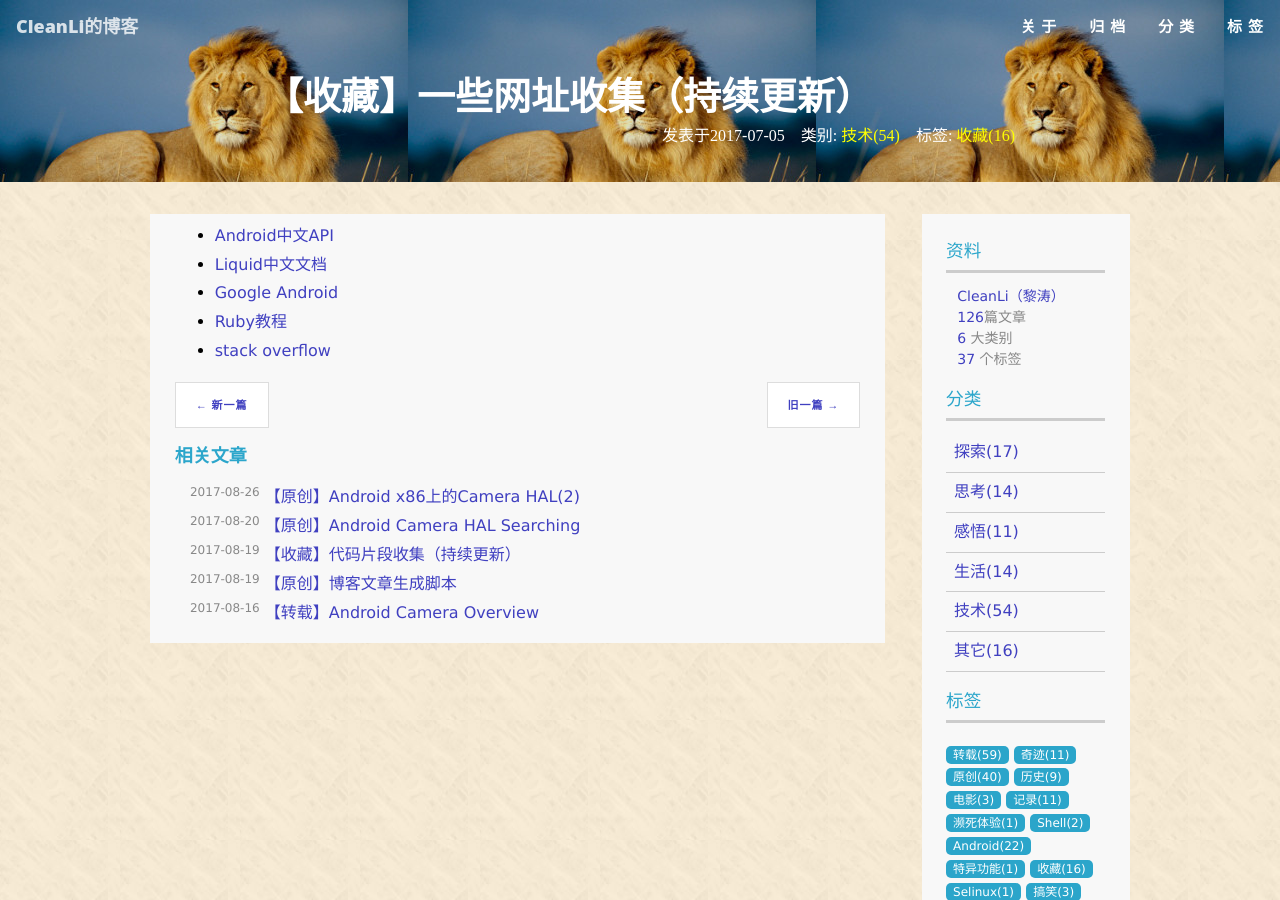
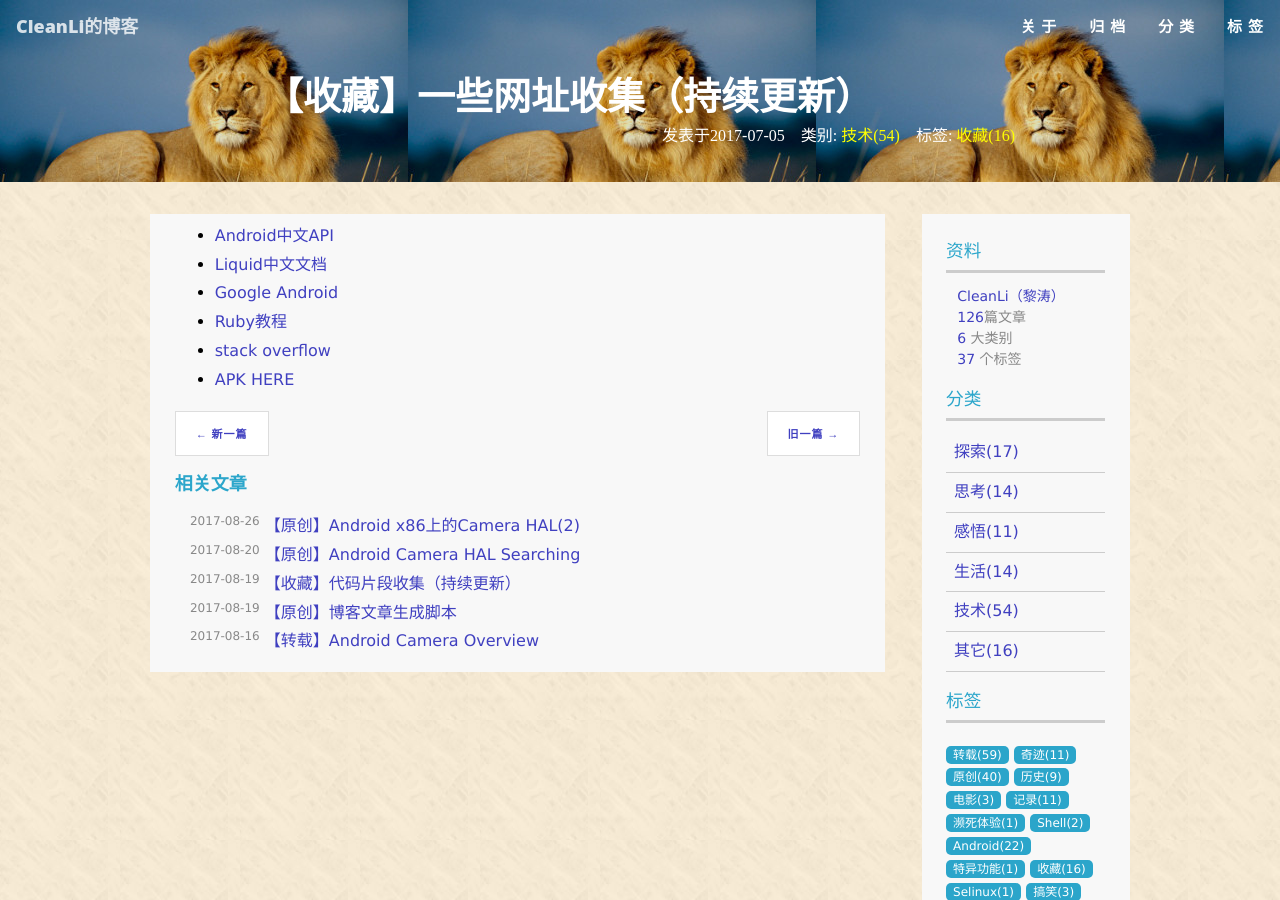
Before and after one commit to cleanli/cleanhome, a Jekyll site: the page built from _posts/tech/2017-07-05-Websites_collecting.md, in a window 1280 px wide and 900 px high. Built offline with Jekyll 4.4.1, drawn with Linux system fonts in a browser that asks for light colours.

Commit message:
add apkhere website

```diff
--- a/_posts/tech/2017-07-05-Websites_collecting.md
+++ b/_posts/tech/2017-07-05-Websites_collecting.md
@@ -10,3 +10,4 @@ tags: ["收藏"]
 - [Google Android](https://source.android.com)
 - [Ruby教程](http://www.runoob.com/ruby/ruby-tutorial.html)
 - [stack overflow](https://stackoverflow.com/)
+- [APK HERE](http://http://www.apkhere.com)
```
